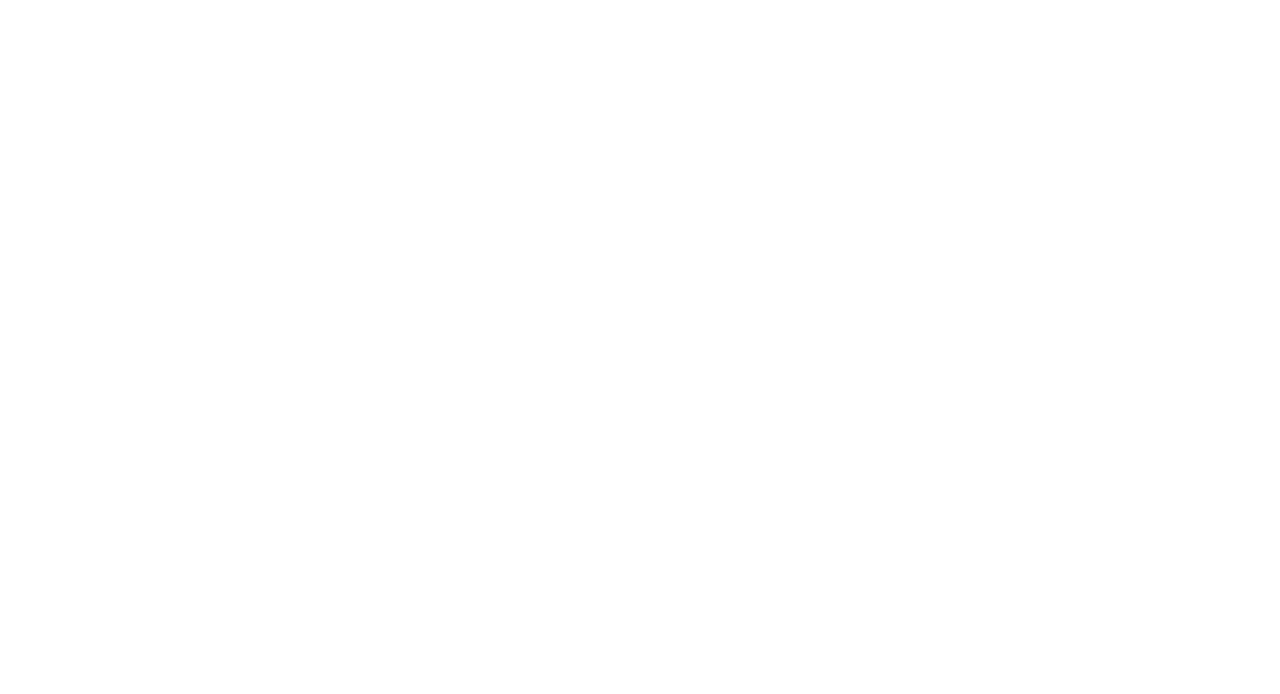
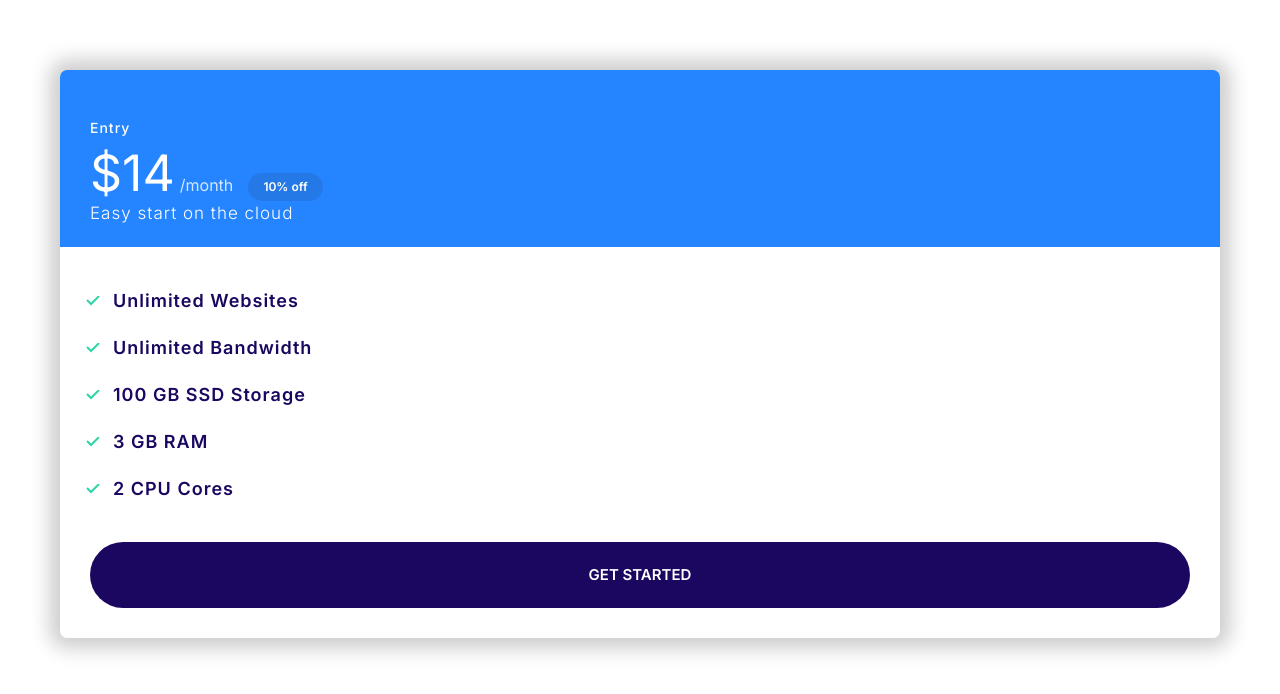
Before and after one commit to inaaki/lightHost, a website: page HTML/index.html in a window 1280 px wide. Drawn offline with nearby package versions, Linux system fonts and the light colour scheme; files that its build step writes are made by us from their sources.

Commit message:
commiting before adding online repo

```diff
--- a/HTML/index.html
+++ b/HTML/index.html
@@ -6,13 +6,33 @@
     <meta name="viewport" content="width=device-width, initial-scale=1.0" />
     <link rel="preconnect" href="https://fonts.gstatic.com" />
     <link
-      href="https://fonts.googleapis.com/css2?family=Inter:wght@400;600;700&family=Montserrat:wght@700&display=swap"
+      href="https://fonts.googleapis.com/css2?family=Inter:wght@300;400;500;600;700&display=swap"
       rel="stylesheet"
     />
     <link rel="stylesheet" href="/dist/css/main.css" />
     <title>Creating Components</title>
   </head>
   <body>
-
+    <div class="plan plan--popular">
+      <div class="card card--secondary">
+        <div class="card__header">
+          <h3 class="plan__name">Entry</h3>
+          <span class="plan__price">$14</span>
+          <span class="plan__bill-cycle">/month</span>
+          <span class="badge badge--secondary badge--small">10% off</span>
+          <span class="plan__description">Easy start on the cloud</span>
+        </div>
+        <div class="card__body">
+          <ul class="list list--tick">
+            <li class="list__item">Unlimited Websites</li>
+            <li class="list__item">Unlimited Bandwidth</li>
+            <li class="list__item">100 GB SSD Storage</li>
+            <li class="list__item">3 GB RAM</li>
+            <li class="list__item">2 CPU Cores</li>
+          </ul>
+          <button class="btn btn--primary btn--block">get started</button>
+        </div>
+      </div>
+    </div>
   </body>
 </html>
--- a/scss/abstracts/_mixin.scss
+++ b/scss/abstracts/_mixin.scss
@@ -68,3 +68,17 @@
     }
   }
 }
+
+// Box shadows
+@mixin box-shadow($shadow...) {
+  -webkit-box-shadow: $shadow;
+     -moz-box-shadow: $shadow;
+          box-shadow: $shadow;
+}
+@mixin test-shadow($color){
+  box-shadow:
+0 120px 0 $eggshell, 120px 0 0 $eggshell,
+80px 40px 0 $eggshell, 0 80px 0 $eggshell,
+80px 0 0 $eggshell, 40px 80px 0 $eggshell,
+40px 40px 0 $eggshell, 0 40px 0 $eggshell, 40px 0 0 $eggshell;
+}
--- a/scss/abstracts/variables/_colors.scss
+++ b/scss/abstracts/variables/_colors.scss
@@ -9,3 +9,4 @@ $assetColor_3: #e6e6e6;
 $bodyColor: #aeabbc;
 $quoteColor: #5c5577;
 $placeholder: #cbcdd7;
+$shadow: #ccc;
--- a/scss/base/_base.scss
+++ b/scss/base/_base.scss
@@ -5,7 +5,7 @@ body {
   font-size: $mobileBody;
   line-height: 1.5;
   color: $bodyColor;
-  padding: 100px;//for debugging purpose
+  padding: 50px;//for debugging purpose
 }
 
 @include respond-to("large") {
--- a/scss/components/_badge.scss
+++ b/scss/components/_badge.scss
@@ -6,21 +6,23 @@
   display: inline-block;
   padding: 0.5rem 2rem;
   border-radius: 2rem;
+  white-space: nowrap;
 }
-.badge--small{
-   font-size: 1.6rem;
+.badge--small {
+  font-size: 1.6rem;
+  padding: 0.5rem 1.5rem;
 }
-@include respond-to('large'){
-   .badge{
-      font-size: 1.5rem;
-   }
-   .badge--small{
-      font-size: 1.2rem;
-   }
+@include respond-to("large") {
+  .badge {
+    font-size: 1.5rem;
+  }
+  .badge--small {
+    font-size: 1.2rem;
+  }
 }
 .badge--primary {
   @include dynamicColor($secondaryColor);
 }
 .badge--secondary {
-  @include dynamicColor (scale-color($assetColor_2,$blackness: 20% ));
+  @include dynamicColor($assetColor_2);
 }
--- a/scss/components/_card.scss
+++ b/scss/components/_card.scss
@@ -1,17 +1,31 @@
 @use '../abstracts/abstracts-dir' as *;
 
 .card {
-  box-shadow: 0 0 20px 10px $assetColor_3;
+  box-shadow: 0 0 20px 10px $shadow;
   border-radius: 7px;
   overflow: hidden;
+  margin: 2rem 1rem;
 }
 .card__header,
 .card__body {
   padding: 2rem 3rem;
 }
 .card--primary .card__header {
+  @include dynamicColor($secondaryColor);
+}
+.card--secondary .card__header {
   @include dynamicColor($assetColor_2);
 }
-.card--secondary .card__header {
-  @include dynamicColor($secondaryColor);
+
+//badge inside plans
+.card--primary .badge--primary {
+  background-color: scale-color($secondaryColor, $blackness: 5%);
 }
+.card--secondary .badge--secondary {
+  background-color: scale-color($assetColor_2, $blackness: 10%);
+}
+
+//button inside card
+.card__body .btn{
+  margin-top: 2rem;
+}
--- /dev/null
+++ b/scss/components/_plan.scss
@@ -0,0 +1,45 @@
+@use '../abstracts/abstracts-dir' as *;
+.plan__name {
+  color: white;
+  font-size: 2.4rem;
+  font-weight:500;
+  letter-spacing: 1px;
+  margin: 0 0 1rem;
+}
+.plan__price {
+  font-size: 6rem;
+  line-height: 1;
+}
+.plan__bill-cycle {
+  font-size: 2.4rem;
+  margin-right: 1rem;
+  opacity: 0.8;
+}
+.plan__description {
+  display: block;
+  font-size: 2rem;
+  font-weight: 300;
+  letter-spacing: 1px;
+}
+
+.plan--popular .card__header{
+  position: relative;
+}
+.plan--popular .card__header::before{
+  content:url('../../assets/icon/sprite.svg#');
+}
+
+@include respond-to("large") {
+  .plan__name {
+    font-size: 1.4rem;
+  }
+  .plan__price {
+    font-size: 5rem;
+  }
+  .plan__bill-cycle {
+    font-size: 1.6rem;
+  }
+  .plan__description {
+    font-size: 1.7rem;
+  }
+}
--- a/scss/main.scss
+++ b/scss/main.scss
@@ -11,3 +11,4 @@
 @use 'components/badge';
 @use 'components/input';
 @use 'components/card';
+@use 'components/plan';
```
